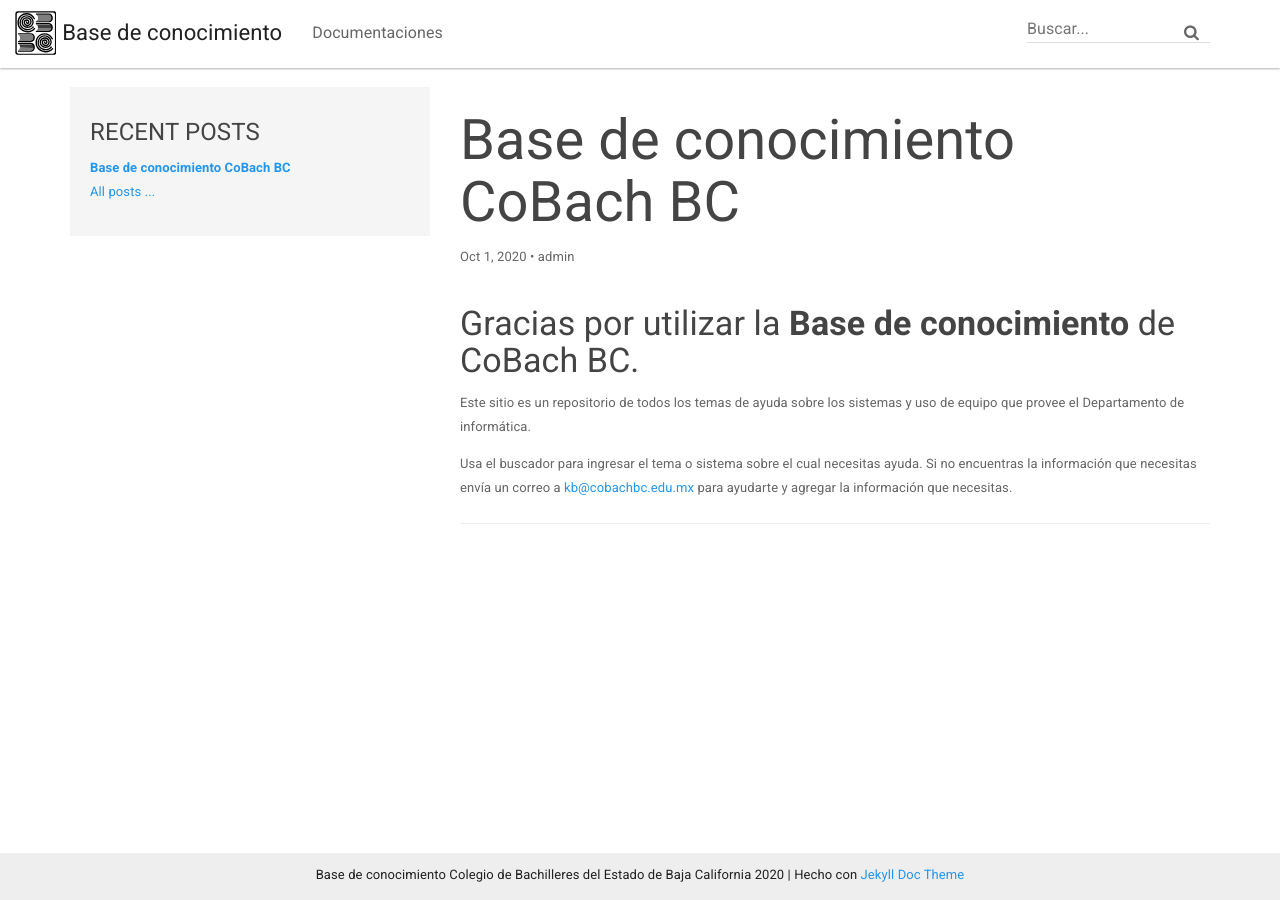
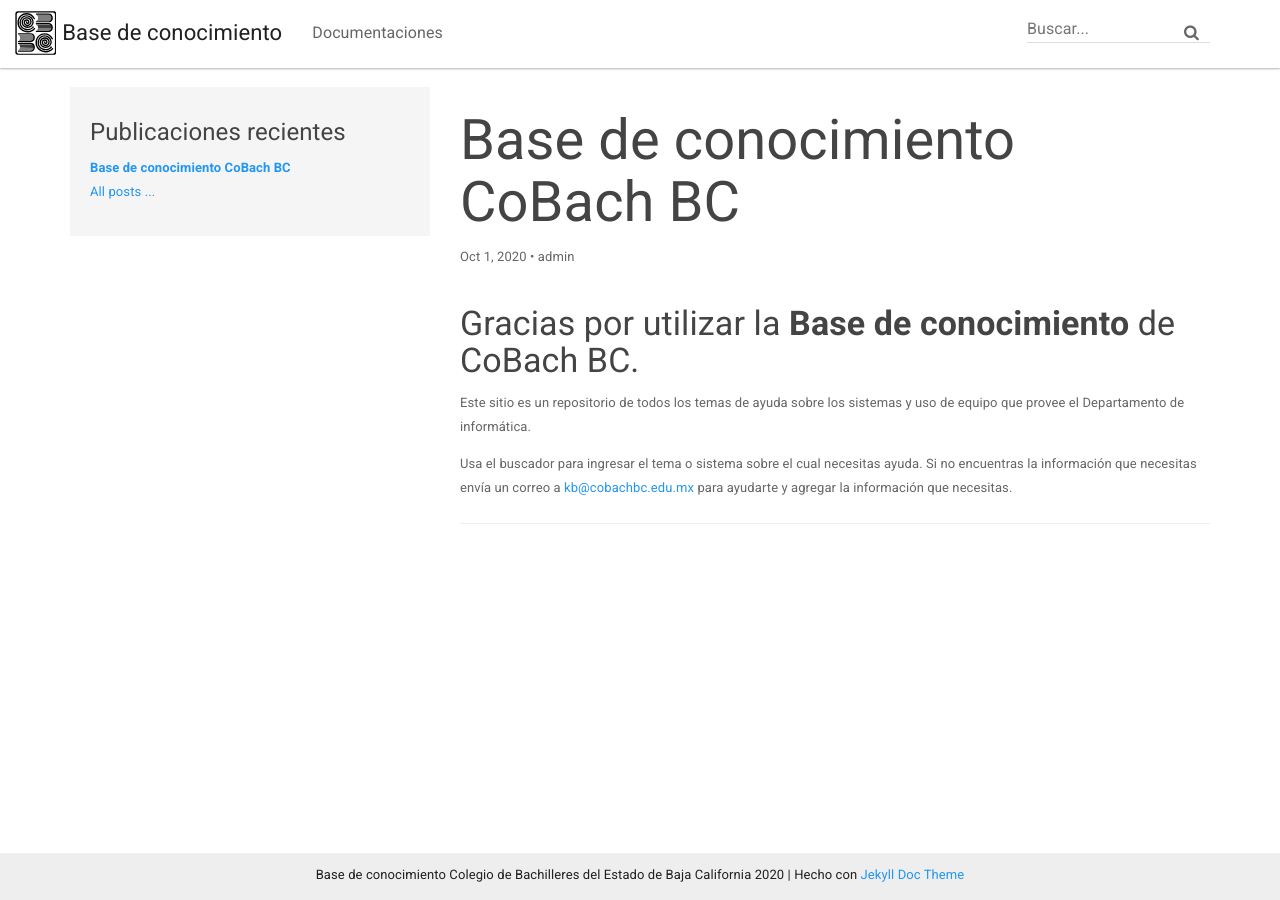
Before and after one commit to CoBachBC/centrodeayuda, a Jekyll site: the page built from docs/_posts/2020-10-01-base-de-conocimiento.md, in a window 1280 px wide. Built offline with Jekyll 4.4.1, drawn with Linux system fonts in a browser that asks for light colours.

Commit message:
Update post.html

```diff
--- a/docs/_layouts/post.html
+++ b/docs/_layouts/post.html
@@ -7,7 +7,7 @@
 
         <div class="col-md-4">
             <div class="well">
-                <h4>RECENT POSTS</h4>
+                <h4>Publicaciones recientes</h4>
                 <ul class="list-unstyled post-list-container">
                     {% for post in site.posts limit:10 %}
                     <li><a href="{{ post.url | relative_url }}" {% if page.title==post.title %} class="active" {% endif %}>{{ post.title }}</a></li>
```
